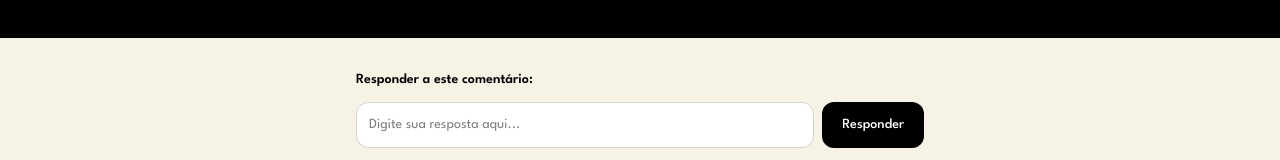
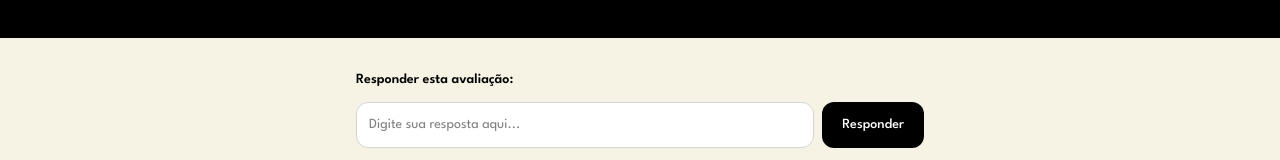
Before and after one commit to ArthurC00/projeto-PT-CJR-front, a Next.js app: page /com_aval in a window 1280 px wide. Shown: the part 394-554 px from the top of the page. Built offline with nearby package versions, Linux system fonts and the light colour scheme.

Commit message:
feat: atualizando o feature tela comentario aval.

```diff
--- a/app/com_aval/page.tsx
+++ b/app/com_aval/page.tsx
@@ -166,7 +166,7 @@ export default function com_aval() {
             <main className="w-full max-w-[600px] mx-auto px-4 py-8 flex-1 flex flex-col gap-6">
                 <form onSubmit={lidarComEnvio} className="flex flex-col gap-3">
                     <label className="text-black font-semibold text-sm">
-                        Responder a este comentário:
+                        Responder esta avaliação:
                     </label>
                     <div className="flex gap-2">
                         <input
```
